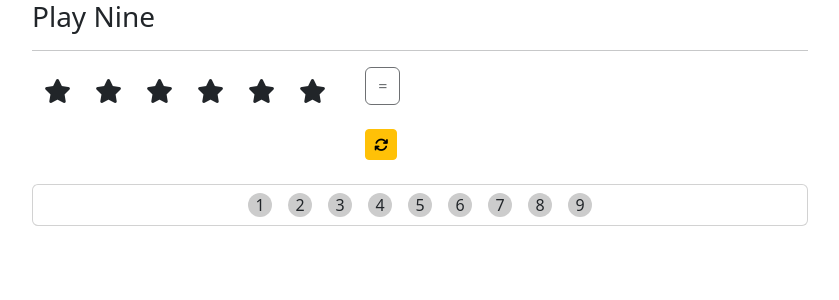
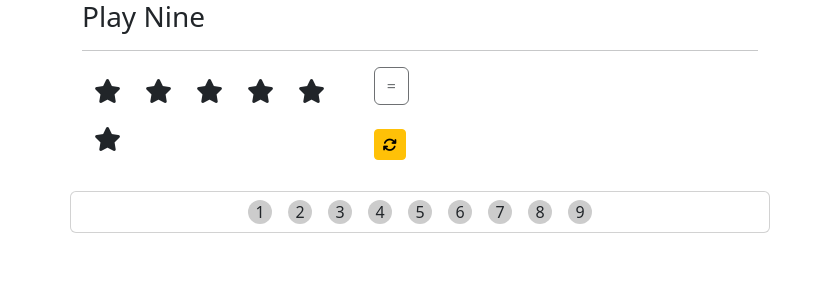
Before and after one commit to haotv0802/fm_fe2, a React app: page / in a window 1280 px wide. Shown: the top 300 px of the page, without its empty margins (220-1059 px from the left). Built offline with nearby package versions, Linux system fonts and the light colour scheme.

Commit message:
Adjust CSS

```diff
--- a/gameApp/Game.jsx
+++ b/gameApp/Game.jsx
@@ -58,16 +58,18 @@
 
   refresh() {
     this.setState({
+      selectedNumbers: [],
+      answerIsCorrect: null,
       randomNumberOfStars: 1 + Math.floor(Math.random() * 9)
     })
   }
   render() {
     const {randomNumberOfStars, selectedNumbers, answerIsCorrect, usedNumbers} = this.state;
     return (
-      <div className="container" style={{width: '800px'}}>
+      <div className="container" style={{width: '700px'}}>
         <h3>Play Nine</h3>
         <hr/>
-        <div className="row" style={{width: '800px'}}>
+        <div className="row" style={{height: '100px'}}>
           <Star numberOfStars={randomNumberOfStars}/>
           <Button selectedNumbers={selectedNumbers}
                   checkAnswer={this.checkAnswer}
@@ -79,9 +81,11 @@
                   unselectNumber={this.unselectNumber}  />
         </div>
         <br />
+        <div className="row">
         <Number selectedNumbers={selectedNumbers}
                 usedNumbers={usedNumbers}
                 selectNumber = {this.selectNumber}/>
+        </div>
       </div>
     )
   }
--- a/gameApp/Number.jsx
+++ b/gameApp/Number.jsx
@@ -28,7 +28,7 @@
       )
     }
     return (
-      <div className="card text-center">
+      <div className="card text-center col-md-12">
         <div>
           {numbers}
         </div>
```
